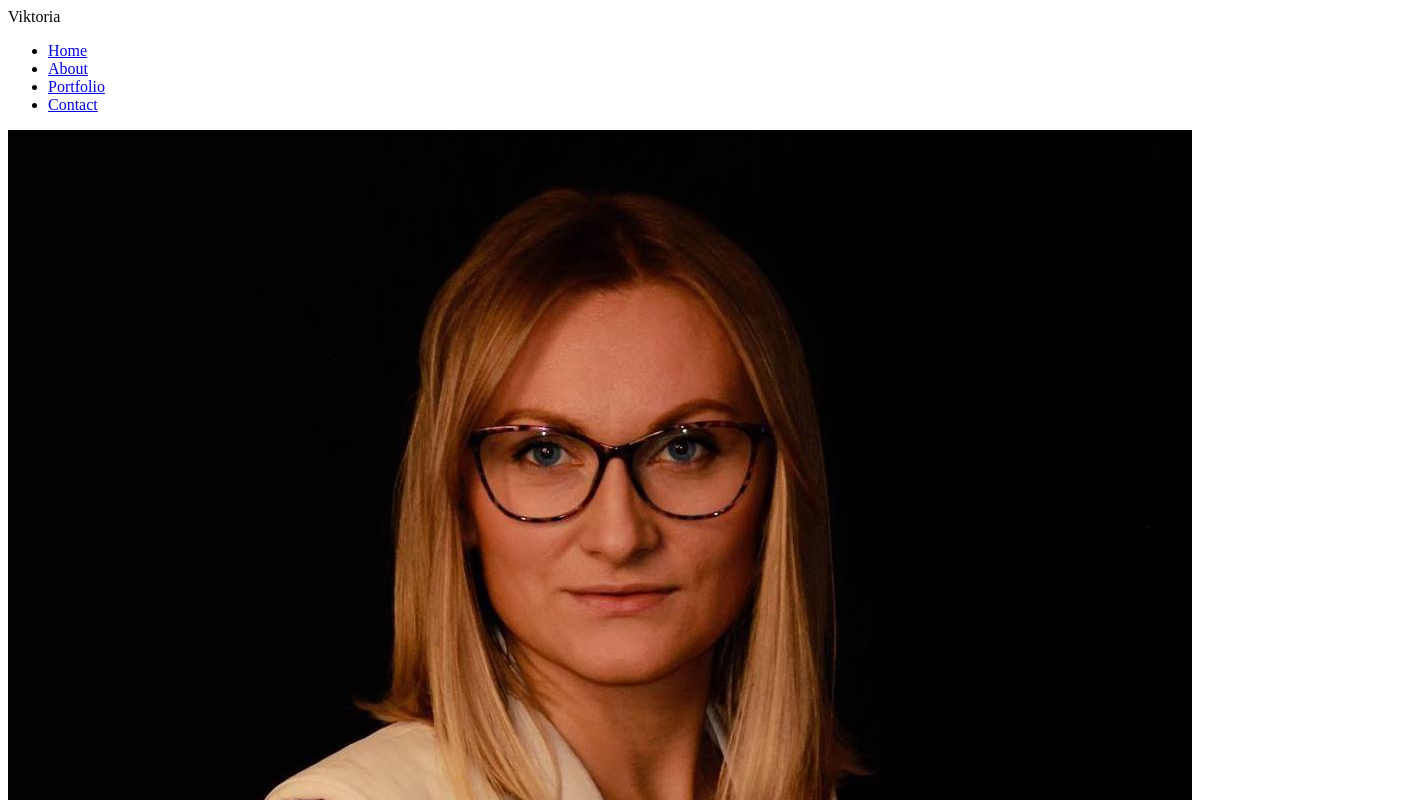
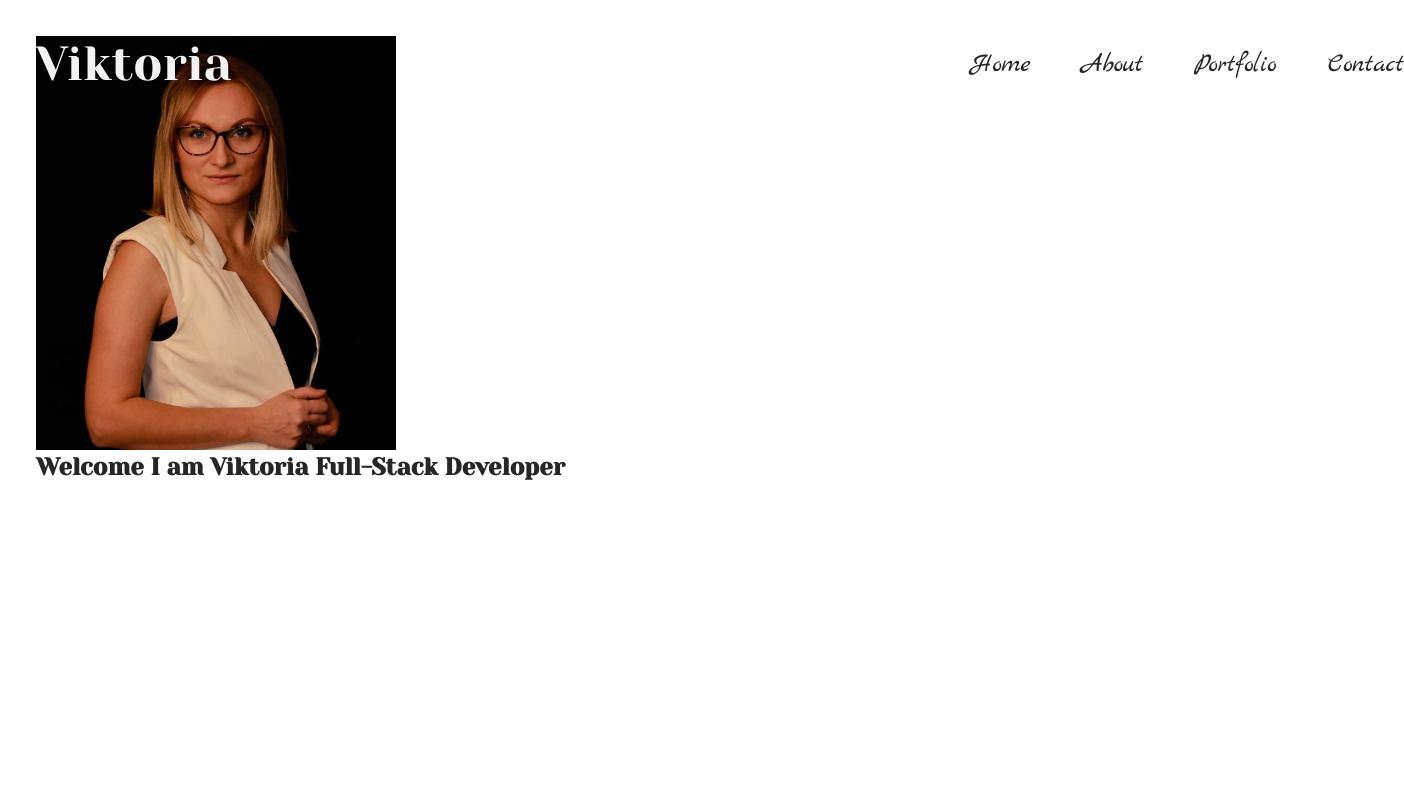
Before and after one commit to vikusja96/portfolio1, a plain HTML site: page index.html in a window 1280 px wide. Shown: the top 800 px of the page, 1404 px wide, since content can reach past the window. Drawn offline with Linux system fonts and the light colour scheme.

Commit message:
styling Navigation section

```diff
--- a/index.html
+++ b/index.html
@@ -8,11 +8,13 @@
       href="https://fonts.googleapis.com/css2?family=Yeseva+One&display=swap"
       rel="stylesheet"
     />
+    <link href="https://fonts.googleapis.com/css2?family=Marck+Script&family=Yeseva+One&display=swap" rel="stylesheet">
+    <link rel="stylesheet" href="style.css">
     <title>Viktoria's Portfolio</title>
   </head>
   <body>
     <div class="Navigation">
-      <div>Viktoria</div>
+      <div class="Navigation__logo">Viktoria</div>
       <nav class="Navigation__nav">
         <ul class="Navigation__list">
           <li class="Navigation__item">
--- /dev/null
+++ b/style.css
@@ -0,0 +1,79 @@
+:root {
+    --color-primary:#262626;
+    --color-secondary-light:#8C8C8C;
+    --color-secondary-dark:#595959;
+    --color-white:#F2F2F2;
+    --color-black:#0D0D0D;
+
+    --font-primary: 'Yeseva One', cursive;
+    --font-secondary: 'Marck Script', cursive;
+}
+*,
+*::after,
+*::before {
+  margin: 0;
+  padding: 0;
+  box-sizing: inherit;
+}
+
+html {
+  font-size: 62.5%;
+}
+
+@media only screen and (max-width: 75em) {
+  html {
+    font-size: 56.25%;
+  }
+}
+@media only screen and (max-width: 56.25em) {
+  html {
+    font-size: 50%;
+  }
+}
+@media only screen and (max-width: 112.5em) {
+  html {
+    font-size: 75%;
+  }
+}
+body {
+    box-sizing: border-box;
+    padding: 3rem;
+    font-family: var(--font-primary);
+    color: var(--color-primary);
+}
+.Navigation {
+    width: 114rem;
+    position: absolute;
+    display: flex;
+    align-items: center;
+    justify-content: space-between;
+}
+.Navigation__logo {
+    font-size: 4rem;
+    color: var(--color-white);
+}
+.Navigation__nav {}
+.Navigation__list {}
+
+.Navigation__item {
+    list-style: none;
+    display: inline-block;
+    font-family: var(--font-secondary);
+    font-size: 2.2rem;
+    padding-left: 4rem;
+}
+.Navigation__link {
+    text-decoration: none;
+    color: var(--font-primary)
+}
+
+
+
+.Header__image {
+    width: 30rem;
+    height: auto;
+}
+.Header__image img{
+    width: 100%;
+    height: auto;
+}
```
